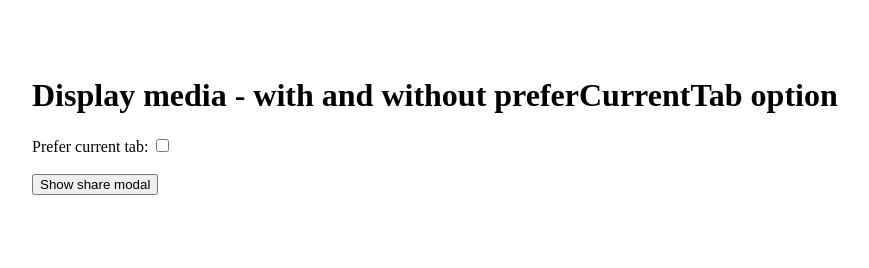
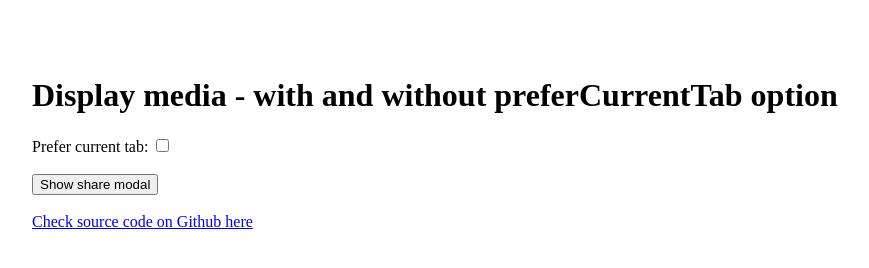
Before and after one commit to radek-anuszewski/display-media-prefer-current-tab, a plain HTML site: page index.html in a window 1280 px wide. Shown: the whole page, without its empty margins (24-893 px from the left). Drawn offline with Linux system fonts and the light colour scheme.

Commit message:
Update index.html

```diff
--- a/index.html
+++ b/index.html
@@ -26,6 +26,10 @@
 		</label>
 		<br><br>
 		<button id="showShareModal">Show share modal</button>
+		<br><br>
+		<a href="https://github.com/radek-anuszewski/display-media-prefer-current-tab/blob/main/index.html" target="_blank">
+			Check source code on Github here
+		</a>
 	</article>
 </main>
 </body>
```
